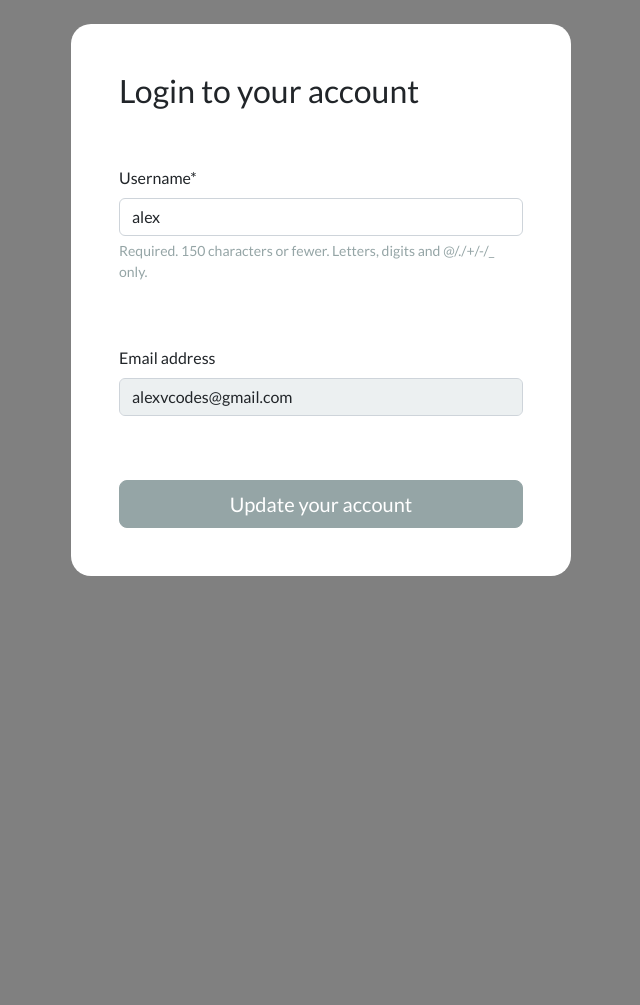
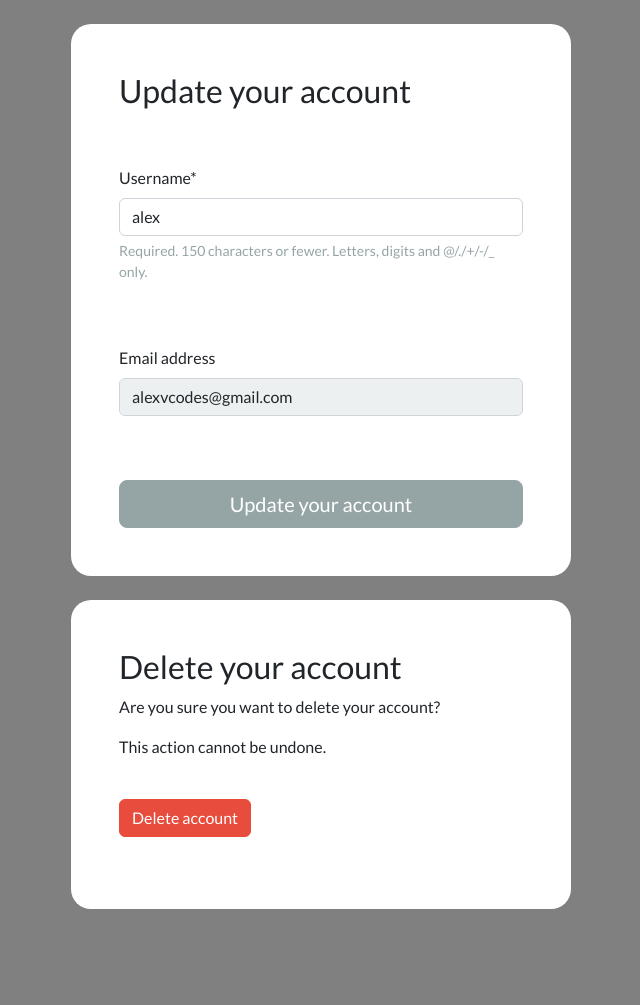
Before and after one commit to AlejandraValdivia/django-ecommerce, a Django app: page /account/profile-management/ in a window 1280 px wide. Shown: the part 72-1077 px from the top of the page, without its empty margins (319-959 px from the left). Before the commit the page ends 648 px from the top, so only its background shows below. Run offline with Django 5.2, Linux system fonts and the light colour scheme; a user stored in the database is signed in; data comes from the database, SQL or seed files in the repository; both versions use the stored data as it was after the commit; some libraries are stand-ins or nearby versions.

Commit message:
feat: delete an account functionality

```diff
--- a/ecommerce/account/templates/account/profile-management.html
+++ b/ecommerce/account/templates/account/profile-management.html
@@ -22,7 +22,7 @@
 <body>
   <br />
   <div class="container bg-white shadow-md p-5 form-layout">
-    <h3>Login to your account</h3>
+    <h3>Update your account</h3>
 
     <br />
     <br />
@@ -44,7 +44,33 @@
       </button>
       <br />
     </form>
+
+    </div>
+    <br />
+
+    <div class="container bg-white shadow-md p-5 form-layout">
+    <h3>Delete your account</h3>
+    <p>Are you sure you want to delete your account?</p>
+    <p>This action cannot be undone.</p>
+    <br />
+    <form method="POST" autocomplete="off">
+      {% csrf_token %}
+
+      <a
+      class="btn btn-danger navbar-btn text-white"
+      type="button"
+      href="{% url 'delete-account' %}"
+    >
+      Delete account
+    </a>
+      <br />
+    </form>
+    <br />
   </div>
+  <br />
+  <br />
+
+
 </body>
 <br>
 <br>
--- a/ecommerce/account/views.py
+++ b/ecommerce/account/views.py
@@ -124,4 +124,9 @@ def profile_management(request):
 
 @login_required(login_url='my-login')
 def delete_account(request):
+
+    user = User.objects.get(id=request.user.id)
+    if request.method == 'POST':
+        user.delete()
+        return redirect('store')
     return render(request, 'account/delete-account.html')
```
Also changed, not shown: ecommerce/account/templates/account/delete-account.html (+57 -7 lines), ecommerce/db.sqlite3.
